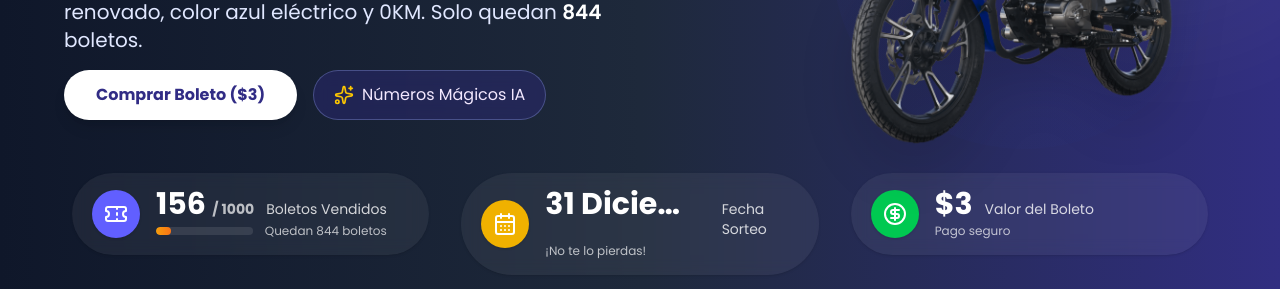
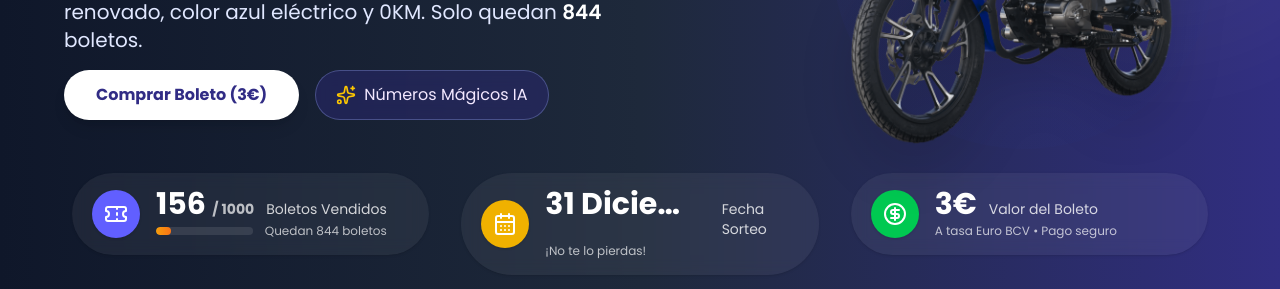
Before and after one commit to WafflesMeller/rifa-inju--2025, a React (Vite) app: page / in a window 1280 px wide. Shown: the part 364-653 px from the top of the page. Built offline with nearby package versions, Linux system fonts and the light colour scheme; no server answers; the database is empty.

Commit message:
Funciona diosmio

```diff
--- a/src/App.jsx
+++ b/src/App.jsx
@@ -17,7 +17,7 @@ export default function App() {
   const [activeTab, setActiveTab] = useState("inicio");
   const [selectedTickets, setSelectedTickets] = useState([]);
 
-  const TICKET_PRICE = 3;
+  const TICKET_PRICE =  "3€";
 
   // --- CAMBIO FASE 2 ---
   // 1. Estado para guardar los tickets que vengan de Supabase (empieza vacío)
@@ -103,11 +103,20 @@ export default function App() {
         )}
 
         {activeTab === "comprar" && (
-          <BuyTicketsPage
-            tickets={tickets}
-            selectedTickets={selectedTickets}
-            onToggle={handleTicketToggle}
-          />
+          loading ? (
+            <div className="flex flex-col items-center justify-center py-20">
+              <div className="text-2xl mb-4">⏳</div>
+              <p className="text-gray-500 font-bold animate-pulse">
+                Verificando disponibilidad...
+              </p>
+            </div>
+          ) : (
+            <BuyTicketsPage
+              tickets={tickets}
+              selectedTickets={selectedTickets}
+              onToggle={handleTicketToggle}
+            />
+          )
         )}
       </main>
 
--- a/src/page/HomePage.jsx
+++ b/src/page/HomePage.jsx
@@ -70,7 +70,7 @@ const HomePage = ({ TICKET_PRICE, setActiveTab }) => {
                   onClick={() => setActiveTab("comprar")}
                   className="inline-flex items-center justify-center px-6 md:px-8 py-3 rounded-full text-base font-bold text-indigo-900 bg-white shadow-lg transform transition duration-200 hover:scale-105"
                 >
-                  Comprar Boleto (${TICKET_PRICE})
+                  Comprar Boleto ({TICKET_PRICE})
                 </button>
 
                 <button
@@ -131,10 +131,10 @@ const HomePage = ({ TICKET_PRICE, setActiveTab }) => {
               <div className="px-2">
                 <StatCounter
                   title="Valor del Boleto"
-                  value={`$${TICKET_PRICE}`}
+                  value={`${TICKET_PRICE}`}
                   icon={CircleDollarSign}
                   color="bg-green-500"
-                  hint="Pago seguro"
+                  hint="A tasa Euro BCV • Pago seguro"
                 />
               </div>
             </div>
@@ -148,7 +148,7 @@ const HomePage = ({ TICKET_PRICE, setActiveTab }) => {
 
 
 
-      <section className="max-w-7xl mx-auto py-6 sm:px-6 lg:px-8">
+      <section className="w-full min-h-screen flex flex-col py-6 sm:px-6 lg:px-8">
         {/* Premios: 3 cards al mismo nivel */}
         <div className="pt-10 pb-8">
           <div className="text-center mb-8">
```
